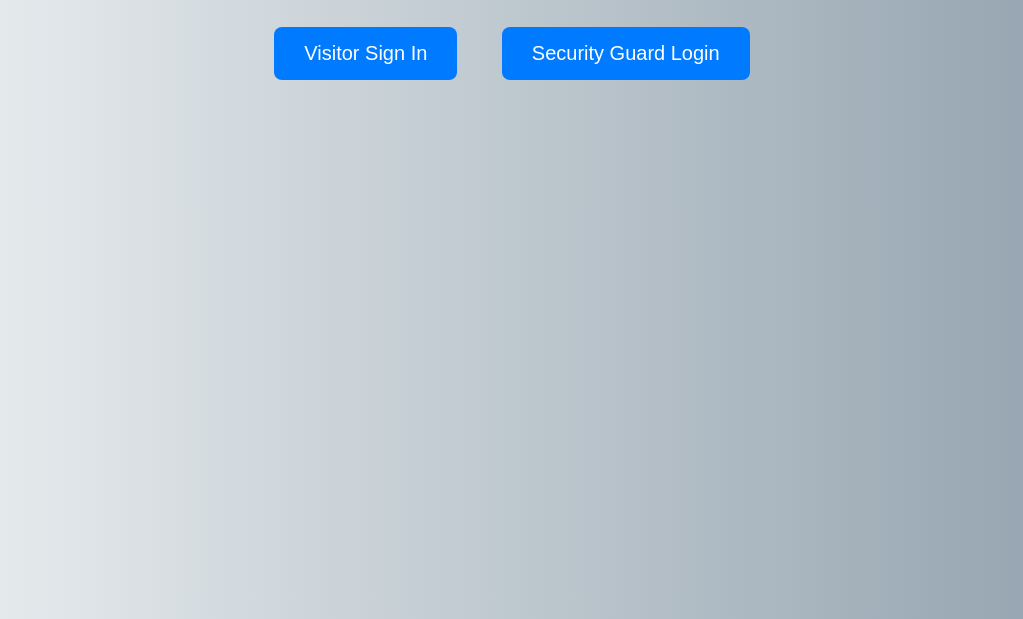
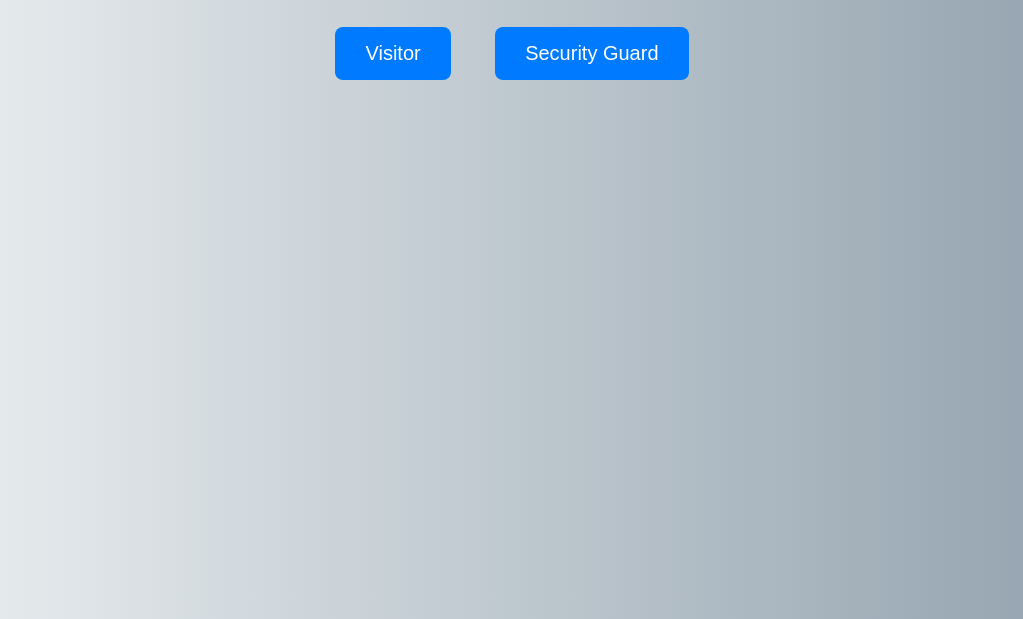
Before and after one commit to Shrijeet-Ambastha/TRF-Visitor-pass, a website: page frontend/login.html in a window 1280 px wide. Shown: the part 181-800 px from the top of the page, without its empty margins (128-1151 px from the left). Drawn offline with Linux system fonts and the light colour scheme.

Commit message:
Update login page with visitor and security guard links

```diff
--- a/frontend/login.html
+++ b/frontend/login.html
@@ -20,12 +20,19 @@
       cursor: pointer;
       background-color: #007bff;
       color: white;
+      text-decoration: none; /* Remove underline */
+      display: inline-block;
+    }
+    .btn:hover {
+      background-color: #0056b3;
     }
   </style>
 </head>
 <body>
   <h1>Welcome to TRF Visitor Management</h1>
-  <button class="btn" onclick="location.href='index.html'">Visitor Sign In</button>
-  <button class="btn" onclick="location.href='guard.html'">Security Guard Login</button>
+
+  <a href="/index.html" class="btn">Visitor</a>
+  <a href="/guard.html" class="btn">Security Guard</a>
+
 </body>
 </html>
```
